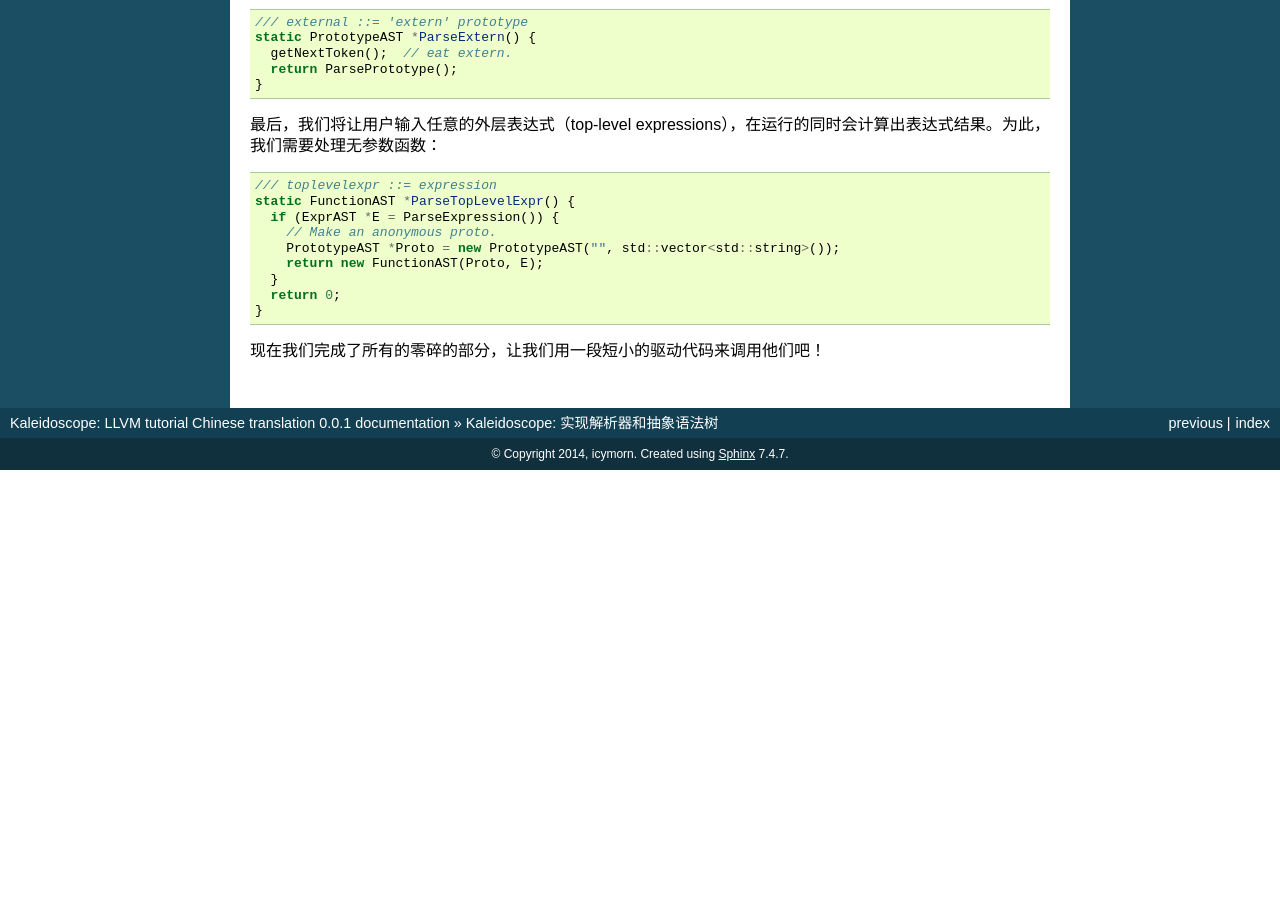
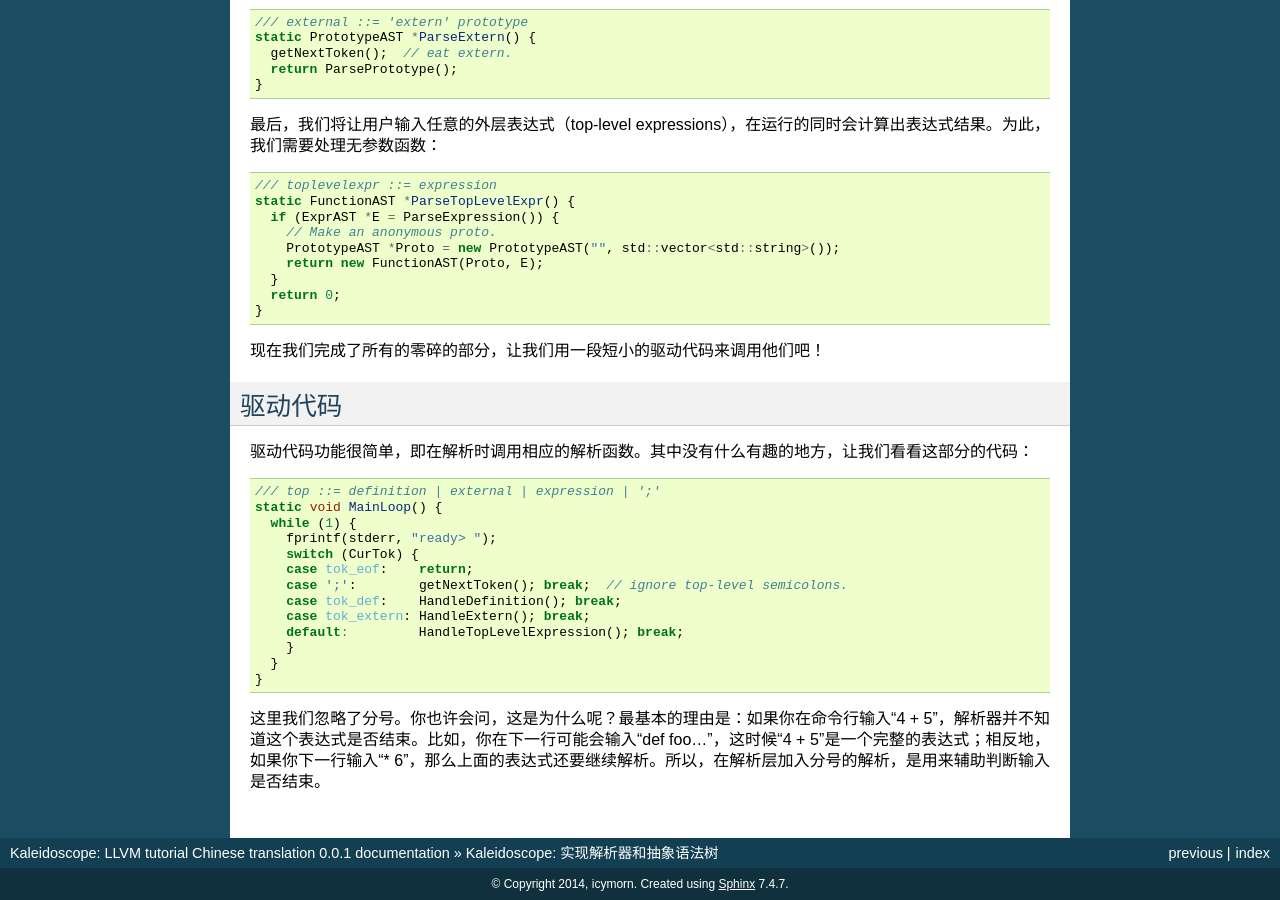
Before and after one commit to moevis/Kaleidoscope-LLVM-tutorial-zh-cn, a Sphinx documentation site: the page built from source/chapter-2.rst, in a window 1280 px wide and 900 px high, scrolled down 7144 px. Built offline with Sphinx 7.4.7, drawn with Linux system fonts in a browser that asks for light colours; before the commit the page ends 7614 px from its top, so only the background shows below that.

```diff
--- a/source/chapter-2.rst
+++ b/source/chapter-2.rst
@@ -425,3 +425,26 @@ __ http://llvm.org/docs/tutorial/LangImpl2.html
 	}
 
 现在我们完成了所有的零碎的部分，让我们用一段短小的驱动代码来调用他们吧！
+
+驱动代码
+""""
+
+驱动代码功能很简单，即在解析时调用相应的解析函数。其中没有什么有趣的地方，让我们看看这部分的代码：
+
+.. code-block:: C++
+
+	/// top ::= definition | external | expression | ';'
+	static void MainLoop() {
+	  while (1) {
+	    fprintf(stderr, "ready> ");
+	    switch (CurTok) {
+	    case tok_eof:    return;
+	    case ';':        getNextToken(); break;  // ignore top-level semicolons.
+	    case tok_def:    HandleDefinition(); break;
+	    case tok_extern: HandleExtern(); break;
+	    default:         HandleTopLevelExpression(); break;
+	    }
+	  }
+	}
+
+这里我们忽略了分号。你也许会问，这是为什么呢？最基本的理由是：如果你在命令行输入“4 + 5”，解析器并不知道这个表达式是否结束。比如，你在下一行可能会输入“def foo...”，这时候“4 + 5”是一个完整的表达式；相反地，如果你下一行输入“* 6”，那么上面的表达式还要继续解析。所以，在解析层加入分号的解析，是用来辅助判断输入是否结束。
```
